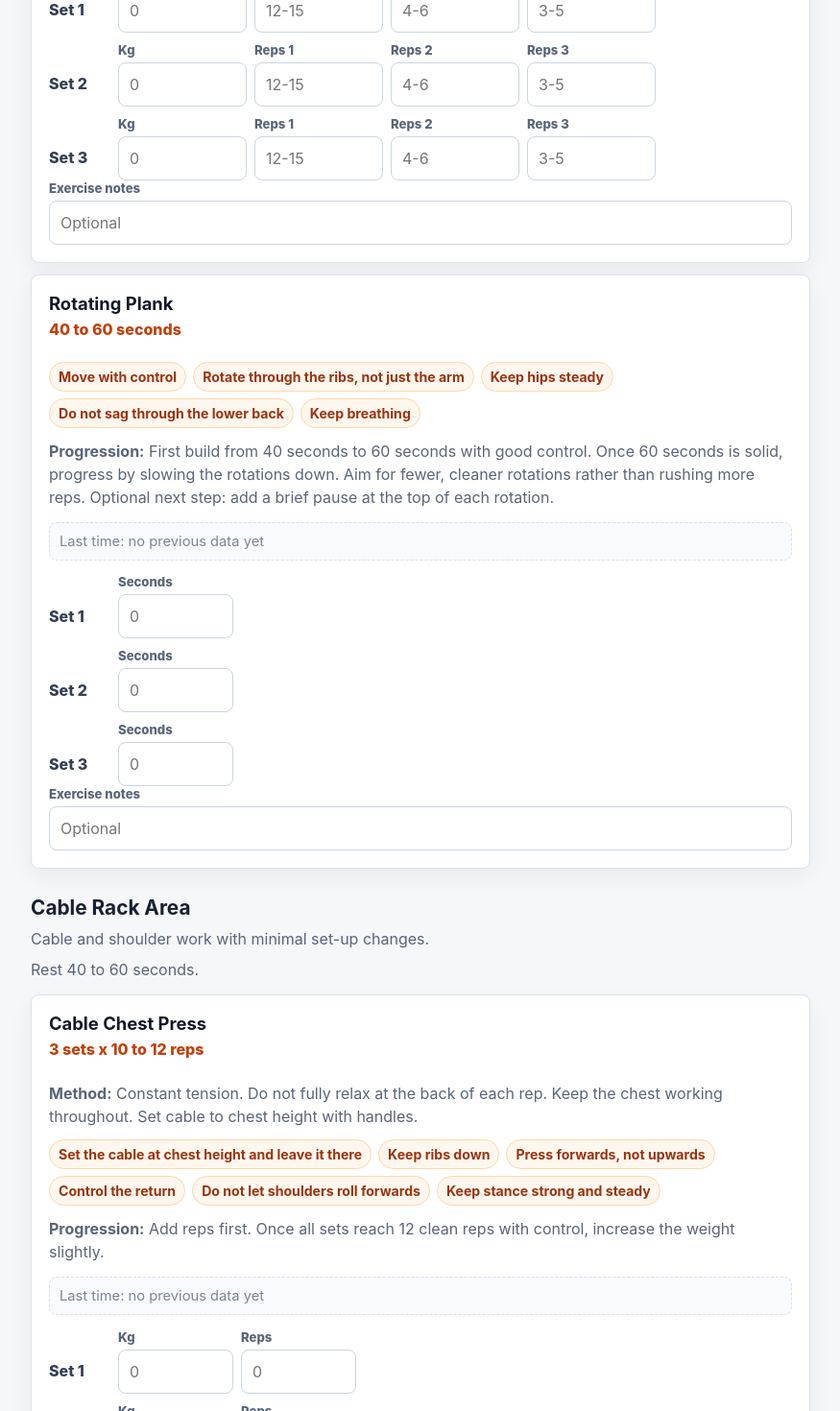
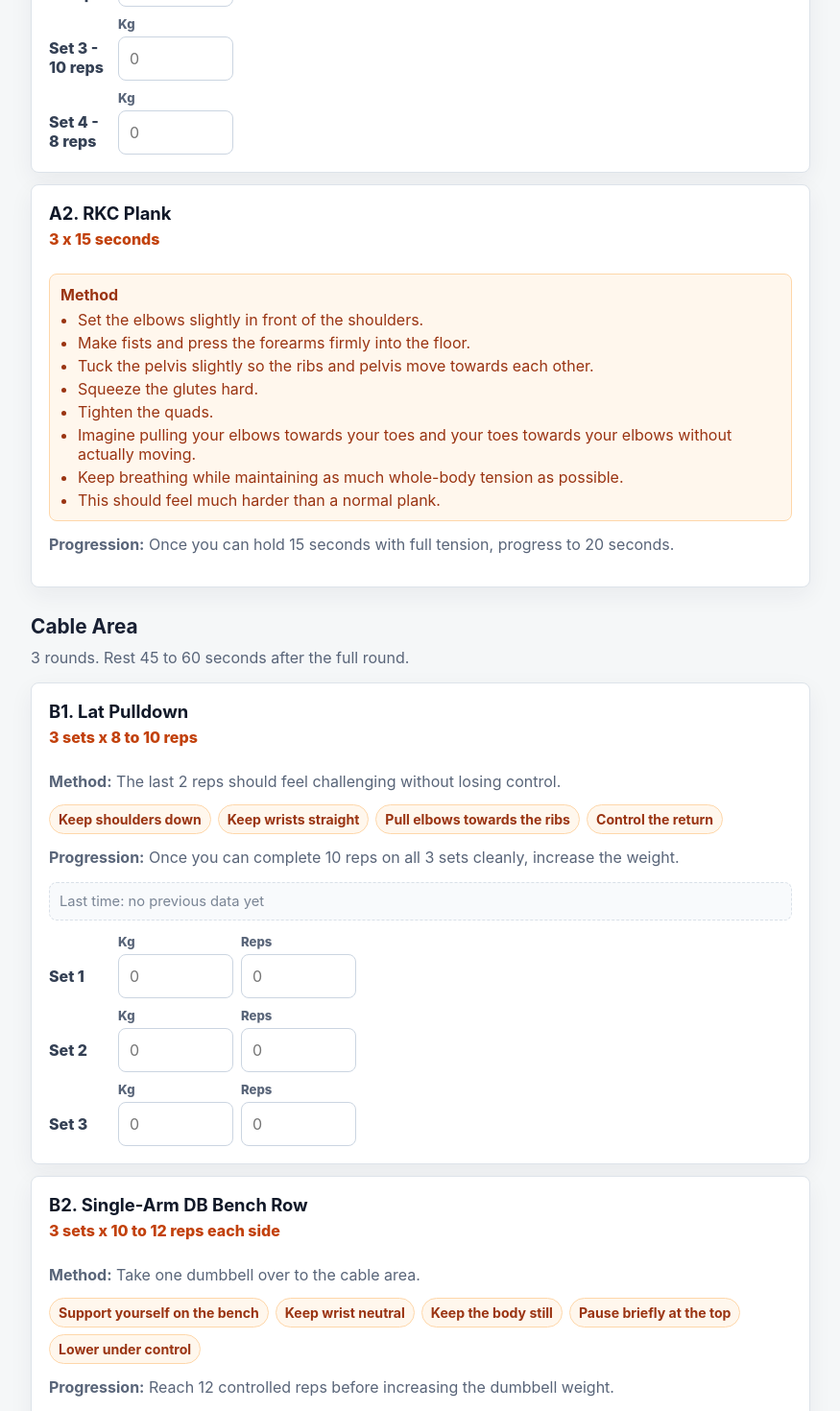
Before and after one commit to kaliharmen-hue/hannah-training-logger, a React (Vite) app: page / in a window 1280 px wide. Shown: the part 920-2390 px from the top of the page at 96% size, without its empty margins (202-1077 px from the left). Built offline with nearby package versions, Linux system fonts and the light colour scheme.

Commit message:
Update Hannah solo pull programme

```diff
--- a/src/components/ExerciseCard.jsx
+++ b/src/components/ExerciseCard.jsx
@@ -56,7 +56,9 @@ export default function ExerciseCard({
         </p>
       ) : null}
 
+      {exercise.inputType !== 'display_only' ? (
         <LastTime lines={lastLines} note={lastEntry?.note} />
+      ) : null}
 
       <div className="set-list">
         {(entry?.sets || []).map((set, index) => (
@@ -70,7 +72,9 @@ export default function ExerciseCard({
         ))}
       </div>
 
-      {exercise.inputType !== 'notes_only' ? (
+      {exercise.inputType !== 'notes_only' &&
+      exercise.inputType !== 'display_only' &&
+      exercise.showNotes !== false ? (
         <label className="field full-width">
           <span>Exercise notes</span>
           <input
@@ -128,7 +132,11 @@ function SetInputs({ exercise, set, setIndex, onSetChange }) {
     onSetChange(exercise.id, setIndex, field, value);
   };
 
-  if (exercise.inputType === 'rounds') {
+  if (exercise.inputType === 'display_only') {
+    return null;
+  }
+
+  if (exercise.inputType === 'rounds' || exercise.inputType === 'rounds_only') {
     return (
       <div className="set-row single">
         <label className="field">
@@ -140,6 +148,7 @@ function SetInputs({ exercise, set, setIndex, onSetChange }) {
             placeholder="0"
           />
         </label>
+        {exercise.inputType === 'rounds' ? (
           <label className="field">
             <span>Notes</span>
             <input
@@ -148,6 +157,7 @@ function SetInputs({ exercise, set, setIndex, onSetChange }) {
               placeholder="Optional"
             />
           </label>
+        ) : null}
       </div>
     );
   }
@@ -224,7 +234,9 @@ function SetInputs({ exercise, set, setIndex, onSetChange }) {
 
   return (
     <div className={`set-row ${exercise.inputType === 'rest_pause' ? 'rest-pause-row' : ''}`}>
-      <span className="set-number">Set {setIndex + 1}</span>
+      <span className="set-number">
+        {exercise.setLabels?.[setIndex] || `Set ${setIndex + 1}`}
+      </span>
       {renderMainFields(exercise.inputType, set, update)}
     </div>
   );
@@ -253,6 +265,20 @@ function renderMainFields(inputType, set, update) {
           />
         </label>
       </>
+    );
+  }
+
+  if (inputType === 'weight_only') {
+    return (
+      <label className="field compact">
+        <span>Kg</span>
+        <input
+          inputMode="decimal"
+          value={set.kg || ''}
+          onChange={(event) => update('kg', event.target.value)}
+          placeholder="0"
+        />
+      </label>
     );
   }
 
--- a/src/data/programme.js
+++ b/src/data/programme.js
@@ -1,236 +1,187 @@
 export const programme = {
-  id: 'hannah-solo-gym-anterior-push-metabolic-v1',
+  id: 'hannah-solo-pull-posterior-metabolic-v1',
   clientName: 'Hannah',
-  sessionTitle: 'Solo Gym Session',
+  sessionTitle: 'Hannah Solo Day',
   notes:
-    'Focus: anterior / push-biased metabolic session. Goal: fat loss, body recomposition, shoulders/chest/arms, quads, high output, minimal equipment faff.',
-  generalNotesPrompt:
-    'Record anything useful here, especially hip comfort, energy, anything that felt awkward, and whether the session felt manageable within the time available.',
+    'Focus: Pull + Posterior Hypertrophy / Metabolic. Goal: quality muscle-building work with a metabolic finish.',
+  generalNotesPrompt: 'How did you find this session today?',
   blocks: [
     {
-      id: 'zone-1-leg-press-area',
-      title: 'Zone - Leg Press Area',
-      displayTitle: 'Leg Press Area',
-      purpose: 'Heavy lower-body and trunk work without moving around the gym.',
-      notes: 'Rest 75 to 90 seconds before repeating the block.',
+      id: 'zone-1-floor-area',
+      title: 'Zone 1: Floor Area',
+      displayTitle: 'Floor Area',
+      notes: 'Rest 60 to 75 seconds after both exercises.',
       exercises: [
         {
-          id: 'leg-press-rest-pause',
-          name: 'Leg Press Rest-Pause',
-          target: '2 to 3 extended sets',
+          id: 'barbell-hip-thrust',
+          name: 'A1. Barbell Hip Thrust',
+          target: '4 sets: 15, 12, 10, 8 reps',
           method: [
-            '12 to 15 reps',
-            'Rest 20 seconds',
-            '4 to 6 reps',
-            'Rest 20 seconds',
-            '3 to 5 reps',
+            'Increase the weight each set.',
+            'The last 2 to 3 reps should feel challenging, but you should still be able to reach a full lockout.',
           ],
-          inputType: 'rest_pause',
-          sets: 3,
+          inputType: 'weight_only',
+          sets: 4,
+          showNotes: false,
+          setLabels: ['Set 1 - 15 reps', 'Set 2 - 12 reps', 'Set 3 - 10 reps', 'Set 4 - 8 reps'],
           cues: [
-            'Whole foot on the plate',
-            'Big toe, little toe, heel',
-            'Control the lowering',
-            'Do not let knees collapse in',
-            'Stop just before the pelvis tucks under',
-            'Keep the reps smooth, not rushed',
+            'Ribs down',
+            'Full hip extension',
+            'Squeeze the glutes for 2 seconds at the top',
+            'Keep the movement controlled',
           ],
           progression:
-            'Start by completing 2 clean extended sets. Build towards 3 extended sets. Once 3 extended sets are strong and controlled, increase load slightly.',
+            'Try to increase the load on the final 2 sets, or improve the quality of the 2-second squeeze at the top.',
         },
         {
-          id: 'rotating-plank',
-          name: 'Rotating Plank',
-          target: '40 to 60 seconds',
-          inputType: 'time',
-          sets: 3,
-          cues: [
-            'Move with control',
-            'Rotate through the ribs, not just the arm',
-            'Keep hips steady',
-            'Do not sag through the lower back',
-            'Keep breathing',
+          id: 'rkc-plank',
+          name: 'A2. RKC Plank',
+          target: '3 x 15 seconds',
+          method: [
+            'Set the elbows slightly in front of the shoulders.',
+            'Make fists and press the forearms firmly into the floor.',
+            'Tuck the pelvis slightly so the ribs and pelvis move towards each other.',
+            'Squeeze the glutes hard.',
+            'Tighten the quads.',
+            'Imagine pulling your elbows towards your toes and your toes towards your elbows without actually moving.',
+            'Keep breathing while maintaining as much whole-body tension as possible.',
+            'This should feel much harder than a normal plank.',
           ],
+          inputType: 'display_only',
+          sets: 0,
           progression:
-            'First build from 40 seconds to 60 seconds with good control. Once 60 seconds is solid, progress by slowing the rotations down. Aim for fewer, cleaner rotations rather than rushing more reps. Optional next step: add a brief pause at the top of each rotation.',
+            'Once you can hold 15 seconds with full tension, progress to 20 seconds.',
         },
       ],
     },
     {
-      id: 'zone-2-cable-rack-area',
-      title: 'Zone - Cable Rack Area',
-      displayTitle: 'Cable Rack Area',
-      purpose: 'Cable and shoulder work with minimal set-up changes.',
-      notes: 'Rest 40 to 60 seconds.',
+      id: 'zone-2-cable-area',
+      title: 'Zone 2: Cable Area',
+      displayTitle: 'Cable Area',
+      notes: '3 rounds. Rest 45 to 60 seconds after the full round.',
       exercises: [
         {
-          id: 'cable-chest-press',
-          name: 'Cable Chest Press',
-          target: '3 sets x 10 to 12 reps',
+          id: 'lat-pulldown',
+          name: 'B1. Lat Pulldown',
+          target: '3 sets x 8 to 10 reps',
           method:
-            'Constant tension. Do not fully relax at the back of each rep. Keep the chest working throughout. Set cable to chest height with handles.',
+            'The last 2 reps should feel challenging without losing control.',
           inputType: 'weight_reps',
           sets: 3,
+          showNotes: false,
           cues: [
-            'Set the cable at chest height and leave it there',
-            'Keep ribs down',
-            'Press forwards, not upwards',
+            'Keep shoulders down',
+            'Keep wrists straight',
+            'Pull elbows towards the ribs',
             'Control the return',
-            'Do not let shoulders roll forwards',
-            'Keep stance strong and steady',
           ],
           progression:
-            'Add reps first. Once all sets reach 12 clean reps with control, increase the weight slightly.',
+            'Once you can complete 10 reps on all 3 sets cleanly, increase the weight.',
         },
         {
-          id: 'db-lateral-raise',
-          name: 'DB Lateral Raise',
-          target: '3 sets x 12 to 15 reps',
-          method: [
-            'On the final set only, add partial reps:',
-            '12 to 15 full reps',
-            'Then 5 to 8 small partial reps at the bottom/mid-range',
-          ],
+          id: 'single-arm-db-bench-row',
+          name: 'B2. Single-Arm DB Bench Row',
+          target: '3 sets x 10 to 12 reps each side',
+          method: 'Take one dumbbell over to the cable area.',
           inputType: 'weight_reps',
           sets: 3,
+          showNotes: false,
+          setLabel: 'each side',
           cues: [
-            'Keep neck relaxed',
-            'Soft elbows',
-            'Do not swing',
-            'Stop around shoulder height',
-            'Control the lowering',
+            'Support yourself on the bench',
+            'Keep wrist neutral',
+            'Keep the body still',
+            'Pause briefly at the top',
+            'Lower under control',
           ],
           progression:
-            'Build all sets towards 15 clean reps. Once the final set reaches 15 full reps plus controlled partials, increase the dumbbell weight slightly.',
+            'Reach 12 controlled reps before increasing the dumbbell weight.',
+        },
+        {
+          id: 'cable-face-pull',
+          name: 'B3. Cable Face Pull',
+          target: '3 sets x 12 to 15 reps',
+          method:
+            'Keep this lighter and controlled rather than trying to make it heavy.',
+          inputType: 'weight_reps',
+          sets: 3,
+          showNotes: false,
+          cues: [
+            'Pull towards the upper face',
+            'Keep shoulders down',
+            'Finish with the hands slightly apart',
+            'Control the return',
+          ],
+          progression:
+            'Build towards 15 clean reps before increasing the load.',
         },
       ],
     },
     {
-      id: 'zone-3-db-area',
-      title: 'Zone 3 - DB Area',
-      hidden: true,
-      purpose: 'Dumbbell, bench, bodyweight and band exercises.',
+      id: 'zone-3-dumbbell-bench-area',
+      title: 'Zone 3: Dumbbell / Bench Area',
+      displayTitle: 'Dumbbell / Bench Area',
+      notes:
+        '10-Minute Quality Block. Complete as many good-quality rounds as possible in 10 minutes. Rest when needed. The timer keeps running.',
       exercises: [
         {
-          id: 'reverse-lunge',
-          name: 'Reverse Lunge',
-          target: '3 sets x 8-10 each side',
-          rest: '60-90 seconds',
-          inputType: 'weight_reps',
-          sets: 3,
+          id: 'ten-minute-quality-block-rounds',
+          name: '10-Minute Quality Block',
+          target: 'Complete rounds',
+          method:
+            'Aim to improve either the number of quality rounds completed or the loads used over time, without rushing the movements.',
+          inputType: 'rounds_only',
+          sets: 1,
+          showNotes: false,
+        },
+        {
+          id: 'db-hammer-curl',
+          name: 'C1. DB Hammer Curl',
+          target: '10 reps',
+          inputType: 'weight_only',
+          sets: 1,
+          showNotes: false,
           cues: [
-            'Front foot heavy',
-            'Big toe, little toe, heel',
-            'Step back quietly',
-            'Keep pelvis level',
+            'Keep wrists neutral',
+            'Keep elbows close to the body',
+            'Avoid swinging',
+            'Lower slowly',
+          ],
+          progression: 'Increase the weight once all 10 reps are controlled.',
+        },
+        {
+          id: 'single-leg-db-rdl',
+          name: 'C2. Single-Leg DB RDL',
+          target: '8 reps each side',
+          method:
+            'Keep the weight moderate. This is about control rather than lifting as heavily as possible.',
+          inputType: 'weight_only',
+          sets: 1,
+          showNotes: false,
+          cues: [
+            'Soft knee',
+            'Keep hips square',
+            'Reach the free leg backwards',
+            'Keep the spine long',
+            'Stop the range when you start to lose control',
           ],
           progression:
-            'Add reps first. Add load only when both sides stay controlled.',
-          setLabel: 'per side',
+            'Improve balance, range and control first, then gradually increase the load.',
         },
         {
-          id: 'db-lateral-raise',
-          name: 'DB Lateral Raise',
-          target: '3 sets x 12-15 reps',
-          rest: '45-60 seconds',
-          inputType: 'weight_reps',
-          sets: 3,
+          id: 'side-plank-with-reach-through',
+          name: 'C3. Side Plank with Reach-Through',
+          target: '8 reps each side',
+          inputType: 'display_only',
+          sets: 0,
           cues: [
-            'Soft elbows',
-            'Lift to shoulder height',
-            'Keep neck relaxed',
-          ],
-          progression: 'Add reps before increasing weight.',
-        },
-        {
-          id: 'band-abductions',
-          name: 'Band Abductions',
-          target: '3 sets x 20-50 reps',
-          rest: '45 seconds',
-          inputType: 'band_reps',
-          sets: 3,
-          cues: [
-            'Stay tall',
-            'Move from the side glutes',
-            'Do not rock through the body',
+            'Keep hips lifted',
+            'Stay long through the body',
+            'Rotate through the upper body',
+            'Do not let the hips drop',
           ],
           progression:
-            'Increase reps or band tension when control is good.',
-        },
-      ],
-    },
-    {
-      id: 'zone-4-machine-area',
-      title: 'Zone - Machine Area',
-      displayTitle: 'Machine Area',
-      purpose: 'Quad-focused machine work paired with trunk control.',
-      notes: 'Rest 40 to 60 seconds.',
-      exercises: [
-        {
-          id: 'leg-extension-1-5-reps',
-          name: 'Leg Extension 1.5 Reps',
-          target: '3 sets x 8 to 10 reps',
-          method: [
-            'Each rep is:',
-            'Lift all the way up',
-            'Lower halfway down',
-            'Lift back up',
-            'Lower all the way down',
-            'That counts as 1 rep.',
-          ],
-          inputType: 'weight_reps',
-          sets: 3,
-          cues: [
-            'Pause briefly at the top',
-            'Control the lowering',
-            'Keep hips heavy in the seat',
-            'Do not swing the weight',
-            'Use a lighter load than normal because the 1.5 reps will be harder',
-          ],
-          progression:
-            'Build towards 10 clean 1.5 reps on each set. Once all 3 sets reach 10 controlled reps, increase the weight slightly.',
-        },
-        {
-          id: 'dead-bug',
-          name: 'Dead Bug',
-          target: '3 sets x 8 to 10 each side',
-          inputType: 'reps',
-          sets: 3,
-          cues: [
-            'Keep ribs down',
-            'Keep lower back gently heavy into the floor',
-            'Move slowly',
-            'Exhale as the arm and leg move away',
-            'Do not let the pelvis rock',
-          ],
-          progression:
-            'Start with 8 each side. Build to 10 each side. Once 10 each side is controlled, slow the movement down or add a longer exhale rather than rushing more reps.',
-          setLabel: 'each side',
-        },
-      ],
-    },
-    {
-      id: 'zone-5-optional-conditioning-area',
-      title: 'Zone - Conditioning Area',
-      displayTitle: 'Conditioning Area',
-      purpose: 'High-output finisher.',
-      exercises: [
-        {
-          id: 'slam-ball-intervals',
-          name: 'Slam Ball Intervals',
-          target: '6 to 8 rounds',
-          method: ['20 seconds slams', '40 seconds rest'],
-          inputType: 'slam_ball_rounds',
-          sets: 8,
-          cues: [
-            'Brace before each slam',
-            'Use the whole body, not just arms',
-            'Keep reps powerful',
-            'Stop if hip pain increases',
-            'Quality over frantic reps',
-          ],
-          progression:
-            'Start with 6 rounds. Build to 8 rounds. Once 8 rounds are strong and controlled, progress by using a slightly heavier ball or improving power/consistency, not by rushing the reps.',
+            'Make the movement slower and more controlled before increasing reps.',
         },
       ],
     },
--- a/src/utils/formatWhatsAppSummary.js
+++ b/src/utils/formatWhatsAppSummary.js
@@ -36,7 +36,7 @@ export function formatWhatsAppSummary(programme, session) {
 }
 
 export function formatExerciseEntry(exercise, entry) {
-  if (exercise.inputType === 'rounds') {
+  if (exercise.inputType === 'rounds' || exercise.inputType === 'rounds_only') {
     const roundSet = entry.sets?.[0];
     const lines = [];
 
@@ -44,7 +44,7 @@ export function formatExerciseEntry(exercise, entry) {
       lines.push(`Rounds completed: ${roundSet.rounds}`);
     }
 
-    if (roundSet?.note?.trim()) {
+    if (exercise.inputType === 'rounds' && roundSet?.note?.trim()) {
       lines.push(`Notes: ${roundSet.note.trim()}`);
     }
 
@@ -97,6 +97,9 @@ export function formatSet(inputType, set, setNumber) {
       if (set.kg && set.reps) return `Set ${setNumber}: ${set.kg}kg x ${set.reps}`;
       if (set.kg) return `Set ${setNumber}: ${set.kg}kg`;
       return `Set ${setNumber}: ${set.reps} reps`;
+    case 'weight_only':
+      if (!set.kg) return '';
+      return `Set ${setNumber}: ${set.kg}kg`;
     case 'rest_pause': {
       if (!set.kg && !set.reps1 && !set.reps2 && !set.reps3) return '';
       const reps = [set.reps1, set.reps2, set.reps3].filter(Boolean).join(' + ');
--- a/src/utils/session.js
+++ b/src/utils/session.js
@@ -24,6 +24,8 @@ export function makeEmptySet(inputType) {
   switch (inputType) {
     case 'weight_reps':
       return { kg: '', reps: '' };
+    case 'weight_only':
+      return { kg: '' };
     case 'rest_pause':
       return { kg: '', reps1: '', reps2: '', reps3: '' };
     case 'reps':
@@ -33,6 +35,7 @@ export function makeEmptySet(inputType) {
     case 'band_reps':
       return { band: '', repsOrTime: '' };
     case 'rounds':
+    case 'rounds_only':
       return { rounds: '' };
     case 'ball_rounds':
       return { ballWeight: '', rounds: '' };
@@ -40,6 +43,8 @@ export function makeEmptySet(inputType) {
       return { done: false, ballWeight: '' };
     case 'notes_only':
       return { note: '' };
+    case 'display_only':
+      return {};
     default:
       return { note: '' };
   }
```
Lines whose indentation alone changed are shown as unchanged.
